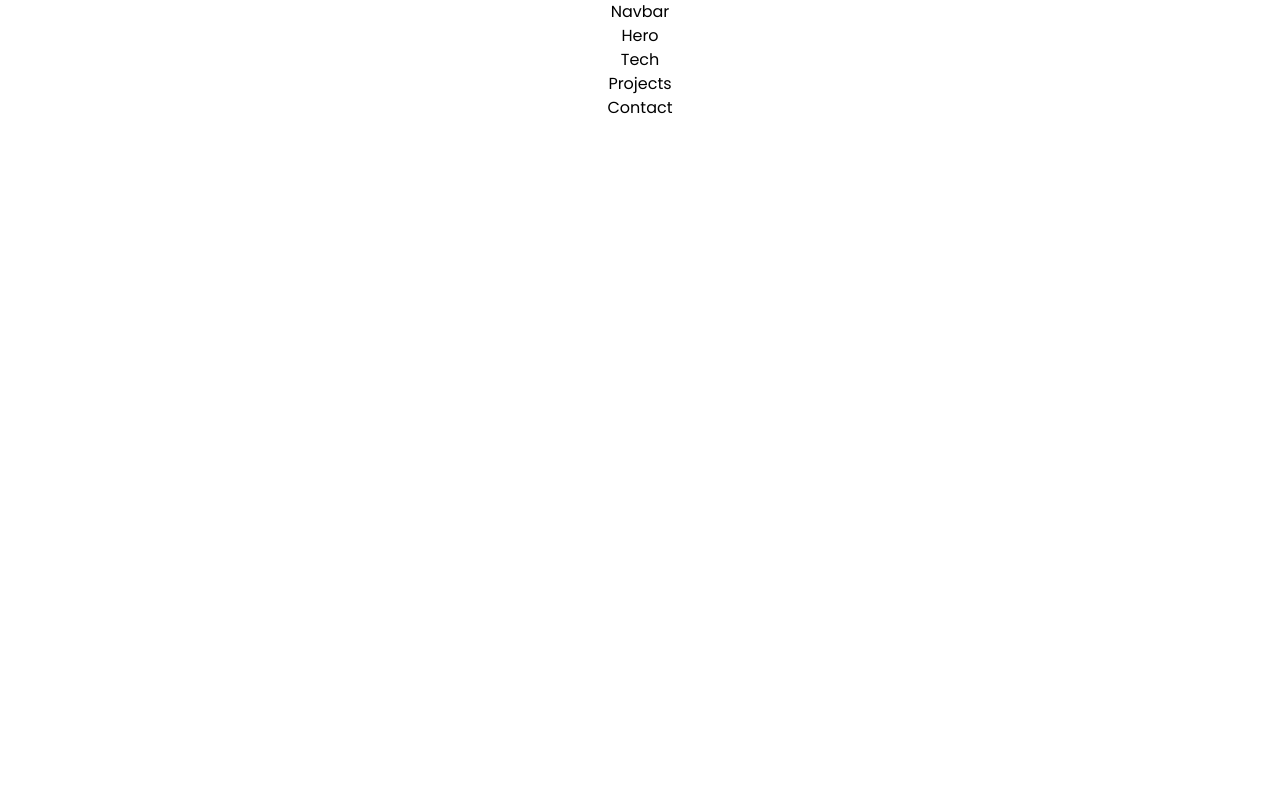
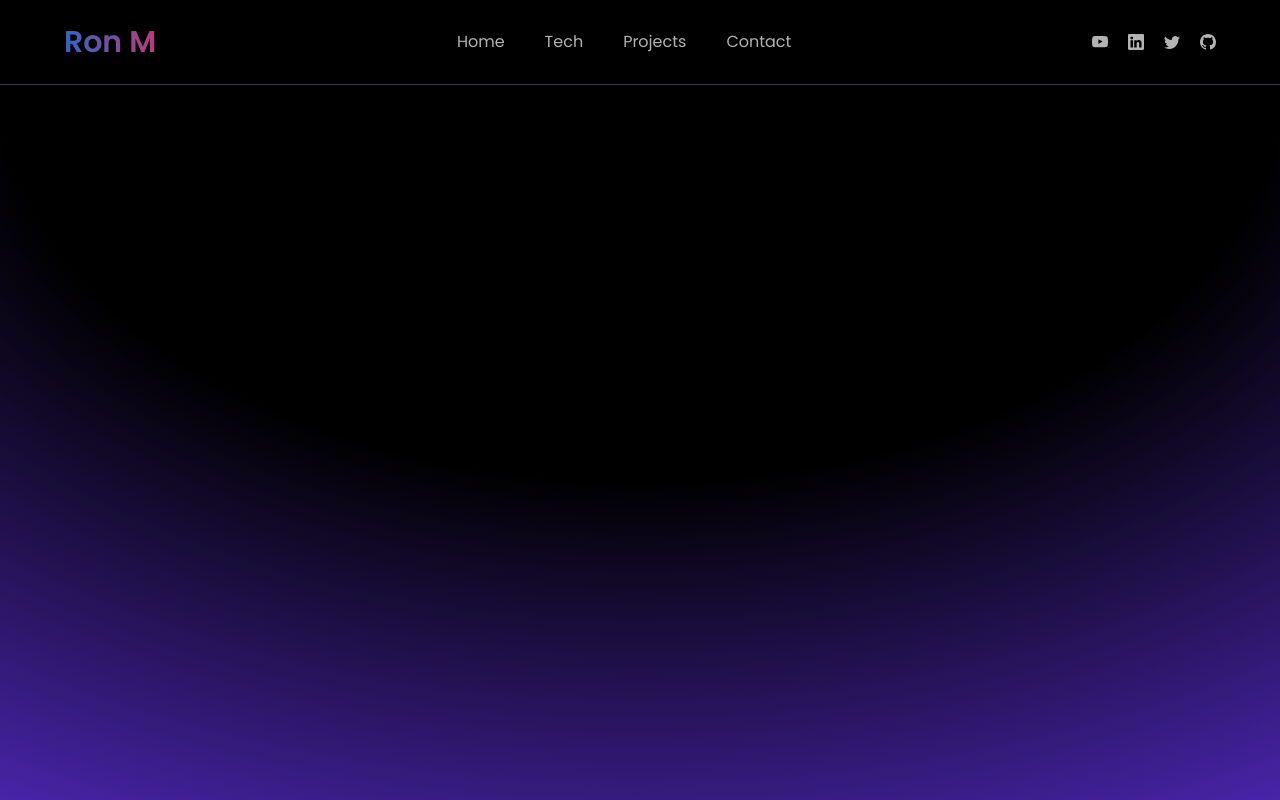
Before and after one commit to rrmorant/portfolio-01, a React (Vite) app: page / in a window 1280 px wide. Built offline with nearby package versions, Linux system fonts and the light colour scheme.

Commit message:
navbar functional

```diff
--- a/src/App.jsx
+++ b/src/App.jsx
@@ -7,6 +7,7 @@ import Contact from "./components/Contact";
 function App() {
 	return (
 		<>
+			<div class="fixed -z-10 min-h-screen w-full [background:radial-gradient(125%_125%_at_50%_10%,#000_40%,#63e_100%)]"></div>
 			<main className="flex flex-col items-center px-4 md:px-8 lg:px-16">
 				<Navbar />
 				<Hero />
--- a/src/components/Navbar.jsx
+++ b/src/components/Navbar.jsx
@@ -1,5 +1,124 @@
+import { useState } from "react";
+import { BiMenu, BiX } from "react-icons/bi";
+import { BsGithub, BsLinkedin, BsTwitter, BsYoutube } from "react-icons/bs";
+
 const Navbar = () => {
-	return <div>Navbar</div>;
+	const [isOpen, setIsOpen] = useState(false);
+
+	const menuOpen = () => {
+		setIsOpen(!isOpen);
+	};
+
+	return (
+		<nav className="fixed top-0 z-10 flex w-full items-center justify-between border-b border-b-gray-700 bg-black/70 px-16 py-6 text-white backdrop-blur-md:justify-evenly">
+			<a
+				href="#home"
+				className="bg-gradient-to-r from-blue-500 to-pink-500 bg-clip-text text-transparent opacity-80 text-3xl font-semibold transition-all duration-300 hover:opacity-100">
+				Ron M
+			</a>
+
+			<ul className="hidden md:flex gap-10">
+				<a
+					href="#home"
+					className="cursor-pointer opacity-70 transition-all duration-300 hover:opacity-100">
+					<li>Home</li>
+				</a>
+
+				<a
+					href="#tech"
+					className="cursor-pointer opacity-70 transition-all duration-300 hover:opacity-100">
+					<li>Tech</li>
+				</a>
+
+				<a
+					href="#projects"
+					className="cursor-pointer opacity-70 transition-all duration-300 hover:opacity-100">
+					<li>Projects</li>
+				</a>
+
+				<a
+					href="#contact"
+					className="cursor-pointer opacity-70 transition-all duration-300 hover:opacity-100">
+					<li>Contact</li>
+				</a>
+			</ul>
+
+			<ul className="hidden md:flex gap-5">
+				<li className="cursor-pointer text-x1 opacity-70 transition-all duration-300 hover:text-red-500 hover:opacity-100">
+					<BsYoutube />
+				</li>
+
+				<li className="cursor-pointer text-x1 opacity-70 transition-all duration-300 hover:text-blue-500 hover:opacity-100">
+					<BsLinkedin />
+				</li>
+
+				<li className="cursor-pointer text-x1 opacity-70 transition-all duration-300 hover:text-sky-500 hover:opacity-100">
+					<BsTwitter />
+				</li>
+
+				<li className="cursor-pointer text-x1 opacity-70 transition-all duration-300 hover:text-orange-500 hover:opacity-100">
+					<BsGithub />
+				</li>
+			</ul>
+
+			{isOpen ? (
+				<BiX className="block md:hidden text-4x1" onClick={menuOpen} />
+			) : (
+				<BiMenu className="block md:hidden text-4x1" onClick={menuOpen} />
+			)}
+
+			{isOpen && (
+				<div
+					className={`fixed right-0 top-[84px] flex h-screen w-1/2 flex-col items-start justify-start gap-10 border-1 border-gray-800 bg-black/90 p-12 ${
+						isOpen ? "block" : "hidden"
+					}`}>
+					<ul className="flex flex-col gap-8">
+						<a
+							href="#home"
+							className="cursor-pointer opacity-70 transition-all duration-300 hover:opacity-100">
+							<li>Home</li>
+						</a>
+
+						<a
+							href="#tech"
+							className="cursor-pointer opacity-70 transition-all duration-300 hover:opacity-100">
+							<li>Tech</li>
+						</a>
+
+						<a
+							href="#projects"
+							className="cursor-pointer opacity-70 transition-all duration-300 hover:opacity-100">
+							<li>Projects</li>
+						</a>
+
+						<a
+							href="#contact"
+							className="cursor-pointer opacity-70 transition-all duration-300 hover:opacity-100">
+							<li>Contact</li>
+						</a>
+					</ul>
+
+					<ul className="flex flex-wrap gap-5">
+						<li className="cursor-pointer text-x1 opacity-70 transition-all duration-300 hover:text-red-500 hover:opacity-100">
+							<BsYoutube />
+						</li>
+
+						<li className="cursor-pointer text-x1 opacity-70 transition-all duration-300 hover:text-blue-500 hover:opacity-100">
+							<BsLinkedin />
+						</li>
+
+						<li className="cursor-pointer text-x1 opacity-70 transition-all duration-300 hover:text-sky-500 hover:opacity-100">
+							<BsTwitter />
+						</li>
+
+						<li className="cursor-pointer text-x1 opacity-70 transition-all duration-300 hover:text-orange-500 hover:opacity-100">
+							<BsGithub />
+						</li>
+					</ul>
+				</div>
+			)}
+		</nav>
+	);
 };
 
 export default Navbar;
```
